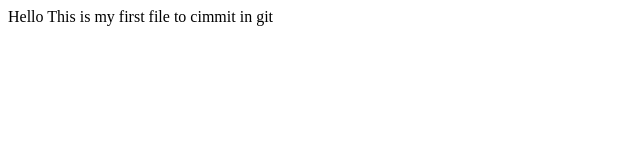
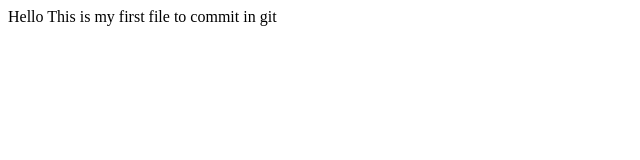
Before and after one commit to YogendraGoyal/task, a plain HTML site: page index.html in a window 1280 px wide. Shown: the full height of the page, 0-640 px from the left. Drawn offline with Linux system fonts and the light colour scheme.

Commit message:
Update index.html

```diff
--- a/index.html
+++ b/index.html
@@ -1,5 +1,5 @@
 <html>
     <body>
-        <p>Hello This is my first file to cimmit in git</p>
+        <p>Hello This is my first file to commit in git</p>
     </body>
 </html>
```
